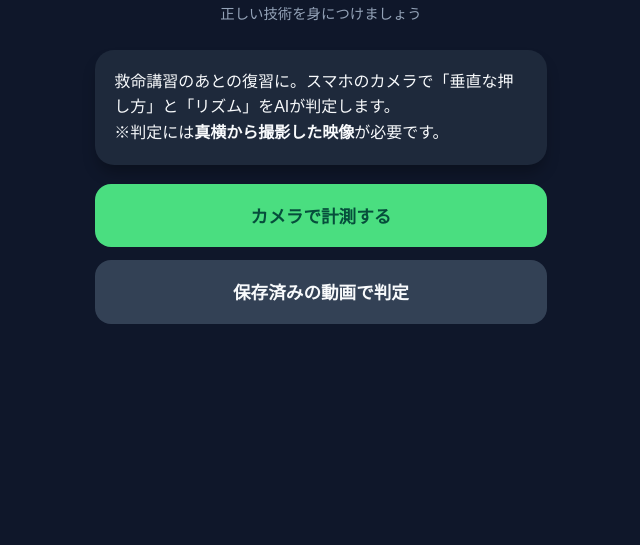
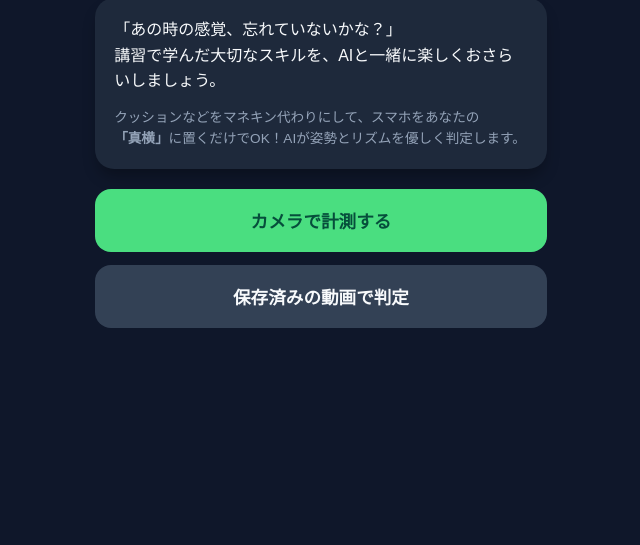
Before and after one commit to paramedic119/bystander-cpr-trainer, a website built with Vite: page index.html in a window 1280 px wide. Shown: the part 255-800 px from the top of the page, without its empty margins (319-959 px from the left). Built offline with nearby package versions, Linux system fonts and the light colour scheme; a web font is replaced by a local one.

Commit message:
style: 導入文を親しみやすい表現に更新

```diff
--- a/index.html
+++ b/index.html
@@ -272,10 +272,11 @@
       <section id="screen-intro" class="screen active">
         <div class="content">
           <h1>胸骨圧迫復習アプリ</h1>
-          <p class="subtitle">正しい技術を身につけましょう</p>
           <div class="card shadow">
-            <p>救命講習のあとの復習に。スマホのカメラで「垂直な押し方」と「リズム」をAIが判定します。</p>
-            <p class="note">※判定には<strong>真横から撮影した映像</strong>が必要です。</p>
+            <p>「あの時の感覚、忘れていないかな？」<br>講習で学んだ大切なスキルを、AIと一緒に楽しくおさらいしましょう。</p>
+            <p style="margin-top: 0.8rem; font-size: 0.85rem; color: var(--text-muted);">
+              クッションなどをマネキン代わりにして、スマホをあなたの<strong>「真横」</strong>に置くだけでOK！AIが姿勢とリズムを優しく判定します。
+            </p>
           </div>
           <button id="btn-to-guide" class="btn-primary">カメラで計測する</button>
           <button id="btn-upload-trigger" class="btn-secondary">保存済みの動画で判定</button>
```
